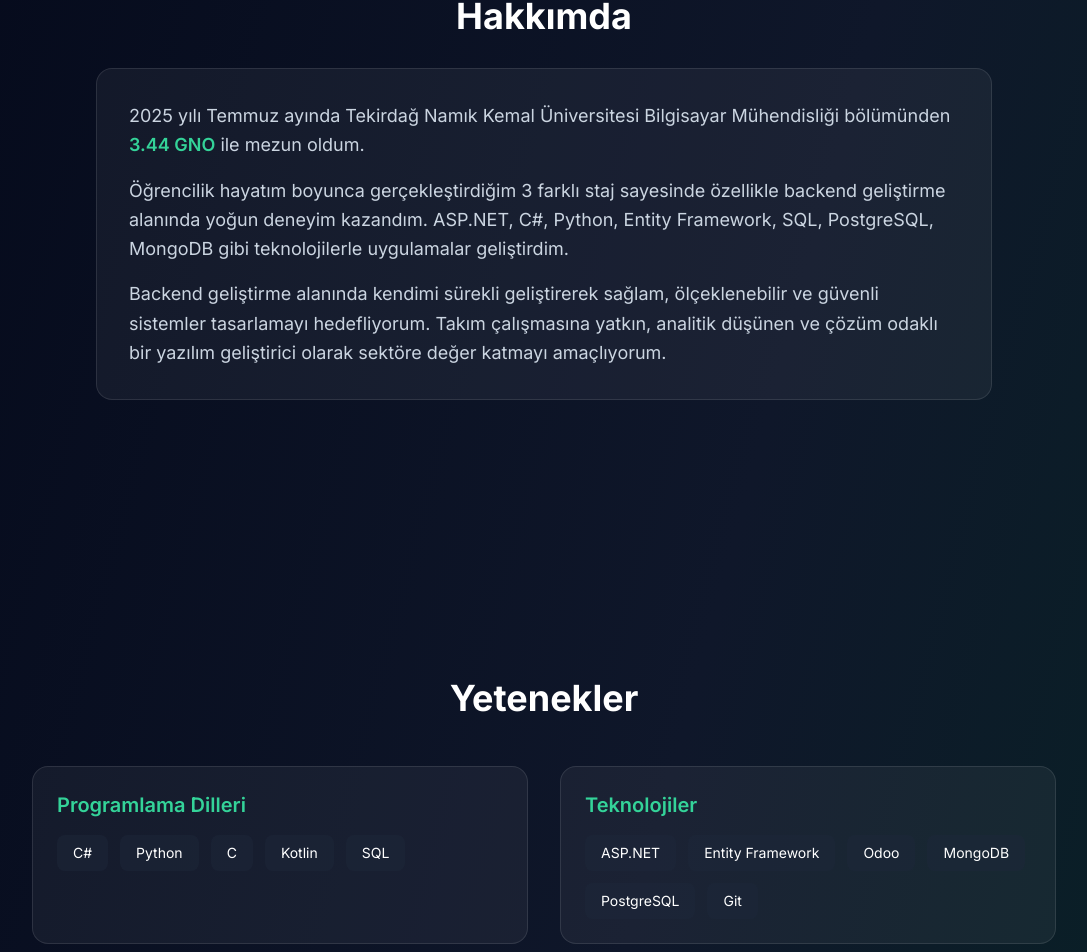
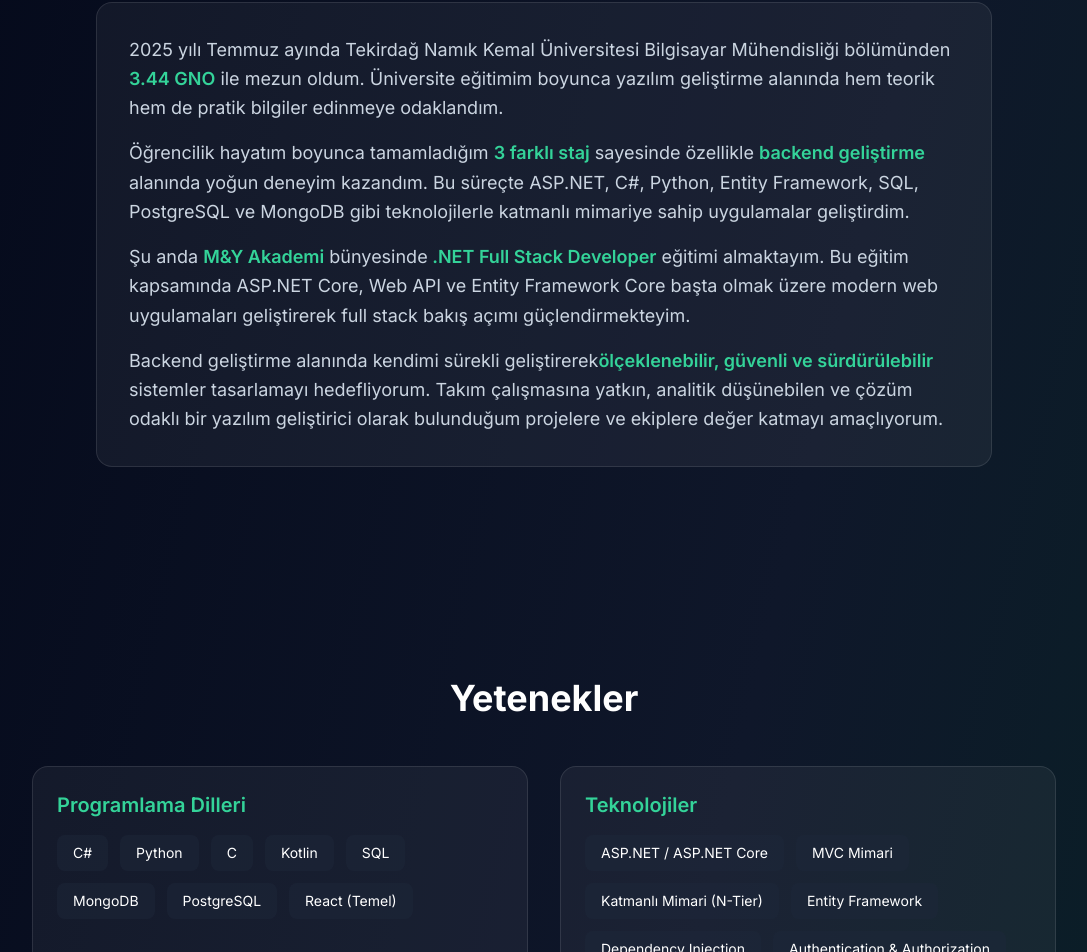
Before and after one commit to UmutCan37/cv-site, a React (Vite) app: page / in a window 1280 px wide. Shown: the part 1130-2082 px from the top of the page, without its empty margins (96-1183 px from the left). Built offline with nearby package versions, Linux system fonts and the light colour scheme; no server answers.

Commit message:
Hakkımda ve yetenekler bölümü güncellendi

```diff
--- a/src/App.jsx
+++ b/src/App.jsx
@@ -199,9 +199,32 @@ export default function App() {
         <section id="about" className="min-h-screen flex flex-col justify-center py-20">
           <h2 className="text-4xl font-bold mb-8 text-center">Hakkımda</h2>
           <div className="max-w-4xl mx-auto bg-white/5 border border-white/10 rounded-2xl p-8">
-            <p className="text-lg text-slate-300 leading-relaxed">2025 yılı Temmuz ayında Tekirdağ Namık Kemal Üniversitesi Bilgisayar Mühendisliği bölümünden <span className="text-emerald-400 font-semibold">3.44 GNO</span> ile mezun oldum.</p>
-            <p className="mt-4 text-lg text-slate-300 leading-relaxed">Öğrencilik hayatım boyunca gerçekleştirdiğim 3 farklı staj sayesinde özellikle backend geliştirme alanında yoğun deneyim kazandım. ASP.NET, C#, Python, Entity Framework, SQL, PostgreSQL, MongoDB gibi teknolojilerle uygulamalar geliştirdim.</p>
-            <p className="mt-4 text-lg text-slate-300 leading-relaxed">Backend geliştirme alanında kendimi sürekli geliştirerek sağlam, ölçeklenebilir ve güvenli sistemler tasarlamayı hedefliyorum. Takım çalışmasına yatkın, analitik düşünen ve çözüm odaklı bir yazılım geliştirici olarak sektöre değer katmayı amaçlıyorum.</p>
+            <p className="text-lg text-slate-300 leading-relaxed">
+              2025 yılı Temmuz ayında Tekirdağ Namık Kemal Üniversitesi Bilgisayar Mühendisliği bölümünden
+              <span className="text-emerald-400 font-semibold"> 3.44 GNO</span> ile mezun oldum.
+              Üniversite eğitimim boyunca yazılım geliştirme alanında hem teorik hem de pratik bilgiler edinmeye odaklandım.
+            </p>
+
+            <p className="mt-4 text-lg text-slate-300 leading-relaxed">
+              Öğrencilik hayatım boyunca tamamladığım <span className="text-emerald-400 font-semibold">3 farklı staj</span> sayesinde
+              özellikle <span className="text-emerald-400 font-semibold">backend geliştirme</span> alanında yoğun deneyim kazandım.
+              Bu süreçte ASP.NET, C#, Python, Entity Framework, SQL, PostgreSQL ve MongoDB gibi teknolojilerle
+              katmanlı mimariye sahip uygulamalar geliştirdim.
+            </p>
+
+            <p className="mt-4 text-lg text-slate-300 leading-relaxed">
+              Şu anda <span className="text-emerald-400 font-semibold">M&Y Akademi</span> bünyesinde
+              <span className="text-emerald-400 font-semibold"> .NET Full Stack Developer</span> eğitimi almaktayım.
+              Bu eğitim kapsamında ASP.NET Core, Web API ve Entity Framework Core başta olmak üzere
+              modern web uygulamaları geliştirerek full stack bakış açımı güçlendirmekteyim.
+            </p>
+
+            <p className="mt-4 text-lg text-slate-300 leading-relaxed">
+              Backend geliştirme alanında kendimi sürekli geliştirerek
+              <span className="text-emerald-400 font-semibold">ölçeklenebilir, güvenli ve sürdürülebilir</span> sistemler tasarlamayı hedefliyorum.
+              Takım çalışmasına yatkın, analitik düşünebilen ve çözüm odaklı bir yazılım geliştirici olarak
+              bulunduğum projelere ve ekiplere değer katmayı amaçlıyorum.
+            </p>
           </div>
         </section>
 
@@ -217,18 +240,26 @@ export default function App() {
                 <span className="px-4 py-2 bg-slate-800/50 rounded-lg text-sm">C</span>
                 <span className="px-4 py-2 bg-slate-800/50 rounded-lg text-sm">Kotlin</span>
                 <span className="px-4 py-2 bg-slate-800/50 rounded-lg text-sm">SQL</span>
+                <span className="px-4 py-2 bg-slate-800/50 rounded-lg text-sm">MongoDB</span>
+                <span className="px-4 py-2 bg-slate-800/50 rounded-lg text-sm">PostgreSQL</span>
+                <span className="px-4 py-2 bg-slate-800/50 rounded-lg text-sm">React (Temel)</span>
               </div>
             </div>
 
             <div className="bg-white/5 border border-white/10 rounded-2xl p-6">
               <h3 className="text-xl font-semibold mb-4 text-emerald-400">Teknolojiler</h3>
               <div className="flex flex-wrap gap-3">
-                <span className="px-4 py-2 bg-slate-800/50 rounded-lg text-sm">ASP.NET</span>
+                <span className="px-4 py-2 bg-slate-800/50 rounded-lg text-sm">ASP.NET / ASP.NET Core</span>
+                <span className="px-4 py-2 bg-slate-800/50 rounded-lg text-sm">MVC Mimari</span>
+                <span className="px-4 py-2 bg-slate-800/50 rounded-lg text-sm">Katmanlı Mimari (N-Tier)</span>
                 <span className="px-4 py-2 bg-slate-800/50 rounded-lg text-sm">Entity Framework</span>
+                <span className="px-4 py-2 bg-slate-800/50 rounded-lg text-sm">Dependency Injection</span>
+                <span className="px-4 py-2 bg-slate-800/50 rounded-lg text-sm">Authentication & Authorization</span>
                 <span className="px-4 py-2 bg-slate-800/50 rounded-lg text-sm">Odoo</span>
-                <span className="px-4 py-2 bg-slate-800/50 rounded-lg text-sm">MongoDB</span>
-                <span className="px-4 py-2 bg-slate-800/50 rounded-lg text-sm">PostgreSQL</span>
-                <span className="px-4 py-2 bg-slate-800/50 rounded-lg text-sm">Git</span>
+                <span className="px-4 py-2 bg-slate-800/50 rounded-lg text-sm">Git/Github</span>
+                <span className="px-4 py-2 bg-slate-800/50 rounded-lg text-sm">ASP.NET Core Web API</span>
+                <span className="px-4 py-2 bg-slate-800/50 rounded-lg text-sm">LINQ</span>
+                <span className="px-4 py-2 bg-slate-800/50 rounded-lg text-sm">OOP</span>
               </div>
             </div>
 
@@ -247,6 +278,7 @@ export default function App() {
                 <span className="px-4 py-2 bg-slate-800/50 rounded-lg text-sm">Web Tasarımı</span>
                 <span className="px-4 py-2 bg-slate-800/50 rounded-lg text-sm">Proje Yönetimi</span>
                 <span className="px-4 py-2 bg-slate-800/50 rounded-lg text-sm">Takım Çalışması</span>
+
               </div>
             </div>
           </div>
@@ -266,6 +298,39 @@ export default function App() {
                   <p className="text-slate-400 mt-2">2021 - 2025</p>
                   <p className="text-slate-300 mt-3">GNO: <span className="text-emerald-400 font-semibold">3.44</span></p>
                 </div>
+
+              </div>
+            </div>
+          </div>
+          <br></br>
+          <div className="max-w-3xl mx-auto">
+            <div className="bg-white/5 border border-white/10 rounded-2xl p-8">
+              <div className="flex items-start gap-4">
+                <div className="p-3 bg-emerald-500/20 rounded-lg">
+                  <GraduationCap className="text-emerald-400" size={32} />
+                </div>
+                <div className="flex-1">
+                  <h3 className="text-2xl font-semibold">Yönetim Bilişim Sistemleri</h3>
+                  <p className="text-emerald-400 mt-1"></p>
+                  <p className="text-slate-400 mt-2">2024-Devam Ediyor(Açıköğretim)</p>
+                </div>
+
+              </div>
+            </div>
+          </div>
+          <br></br>
+          <div className="max-w-3xl mx-auto">
+            <div className="bg-white/5 border border-white/10 rounded-2xl p-8">
+              <div className="flex items-start gap-4">
+                <div className="p-3 bg-emerald-500/20 rounded-lg">
+                  <GraduationCap className="text-emerald-400" size={32} />
+                </div>
+                <div className="flex-1">
+                  <h3 className="text-2xl font-semibold">Full Stack .NET Development Eğtimi</h3>
+                  <p className="text-emerald-400 mt-1">M&Y Yazılım ve Akademi</p>
+                  <p className="text-slate-400 mt-2">2025-Devam Ediyor</p>
+                </div>
+
               </div>
             </div>
           </div>
@@ -284,7 +349,11 @@ export default function App() {
                   <h3 className="text-xl font-semibold">Python Developer Stajyeri</h3>
                   <p className="text-emerald-400">Dorak Holding</p>
                   <p className="text-sm text-slate-400 mt-1">Şubat 2025 - Haziran 2025</p>
-                  <p className="text-slate-300 mt-3 leading-relaxed">Python tabanlı Odoo ERP sistemi üzerinde geliştirmeler yaptım. Mevcut modüllerde özelleştirme ve yeni modül geliştirme süreçlerinde görev aldım.</p>
+                  <p className="text-slate-300 mt-3 leading-relaxed">Python tabanlı Odoo ERP sistemi üzerinde geliştirmeler yaptım. Mevcut modüller üzerinde özelleştirme çalışmaları gerçekleştirdim ve iş ihtiyaçlarına yönelik yeni modül geliştirme süreçlerinde aktif rol aldım.
+
+                    XML ve Python kullanarak form, rapor ve iş akışı düzenlemeleri yaptım; kullanıcı deneyimini ve iş süreçlerini iyileştirmeye yönelik çözümler geliştirdim. Backend tarafında iş kuralları, veri işleme ve veritabanı etkileşimlerini kapsayan fonksiyonel ve sürdürülebilir kodlar yazdım.
+
+                    Geliştirme sürecinde, iş birimleriyle iletişim kurarak gereksinim analizi yaptım; mevcut süreçleri inceleyip iyileştirme alanlarını belirledim. Analiz sonuçlarına göre çözümler tasarlayarak sistemin işleyişine katkı sağladım.</p>
                 </div>
               </div>
             </div>
@@ -298,7 +367,9 @@ export default function App() {
                   <h3 className="text-xl font-semibold">Full-Stack Developer Stajyer</h3>
                   <p className="text-emerald-400">Tiryaki Agro</p>
                   <p className="text-sm text-slate-400 mt-1">Temmuz 2024 - Eylül 2024</p>
-                  <p className="text-slate-300 mt-3 leading-relaxed">ASP.NET ile RESTful API geliştirme süreçlerine katkı sağladım. Entity Framework kullanarak veri modeli tasarımı ve veritabanı işlemleri gerçekleştirdim.</p>
+                  <p className="text-slate-300 mt-3 leading-relaxed">ASP.NET teknolojileri kullanarak RESTful API geliştirme süreçlerinde aktif rol aldım. Bu süreçte Entity Framework ile veri modeli tasarımı gerçekleştirdim; CRUD işlemleri, ilişkisel yapıların yönetimi ve performans odaklı veritabanı işlemleri üzerinde çalıştım.
+
+                    Mevcut sistemlerle entegre çalışan backend servislerde yeni özellik geliştirme, kod iyileştirme ve bakım faaliyetlerinde görev aldım.</p>
                 </div>
               </div>
             </div>
@@ -312,7 +383,9 @@ export default function App() {
                   <h3 className="text-xl font-semibold">Full-Stack Developer Stajyer</h3>
                   <p className="text-emerald-400">İETT</p>
                   <p className="text-sm text-slate-400 mt-1">Temmuz 2023 - Eylül 2023</p>
-                  <p className="text-slate-300 mt-3 leading-relaxed">ASP.NET ile web tabanlı uygulama geliştirme süreçlerine katkı sağladım. SQL veritabanı üzerinde veri sorgulama ve işlem gerçekleştirme çalışmaları yaptım.</p>
+                  <p className="text-slate-300 mt-3 leading-relaxed">ASP.NET ile web tabanlı uygulama geliştirme süreçlerine katkı sağladım. SQL
+                    veritabanı üzerinde veri sorgulama ve işlem gerçekleştirme çalışmaları yaptım. Entity
+                    Framework kullanarak veri modeli oluşturma ve CRUD işlemlerini   gerçekleştirdim.    </p>
                 </div>
               </div>
             </div>
```
